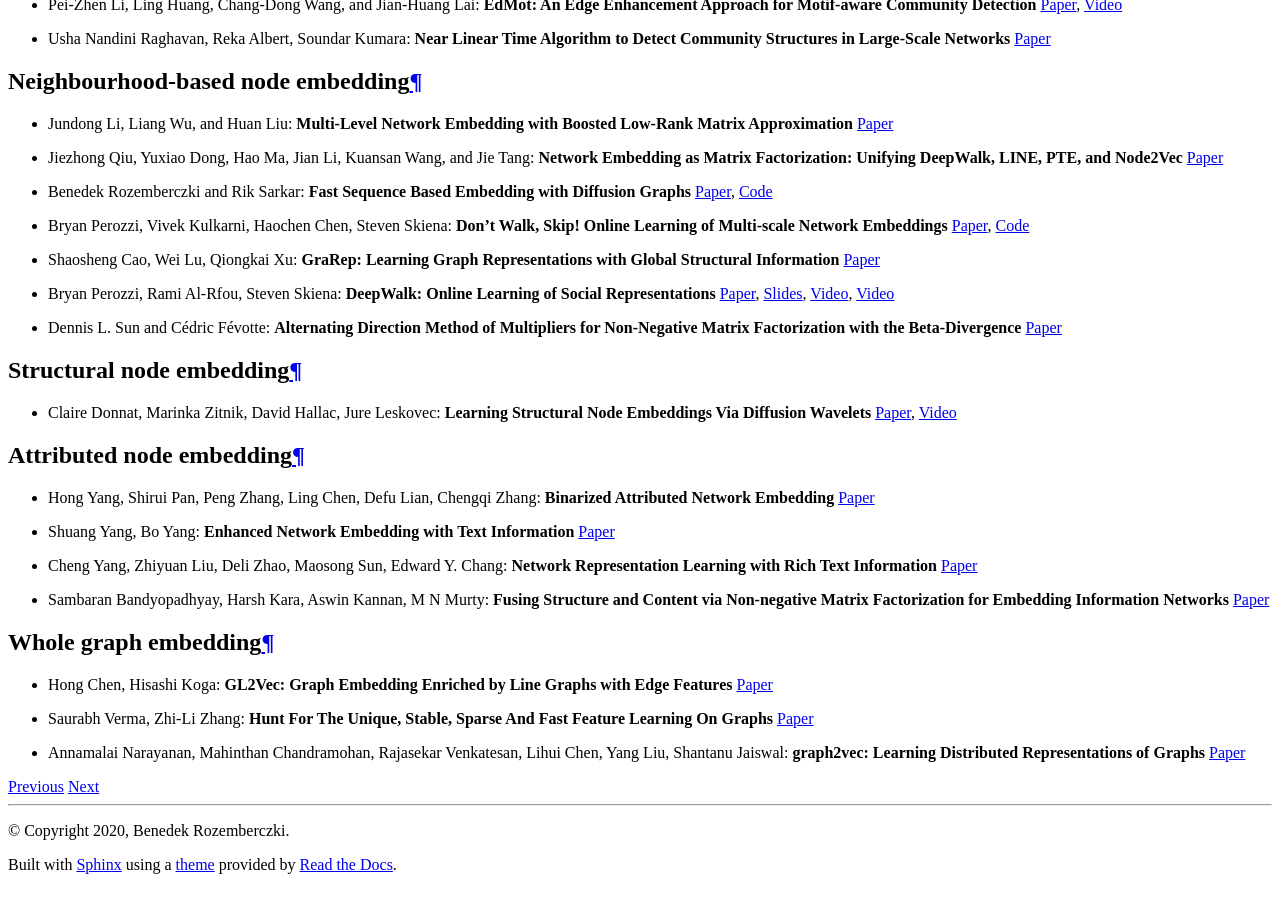
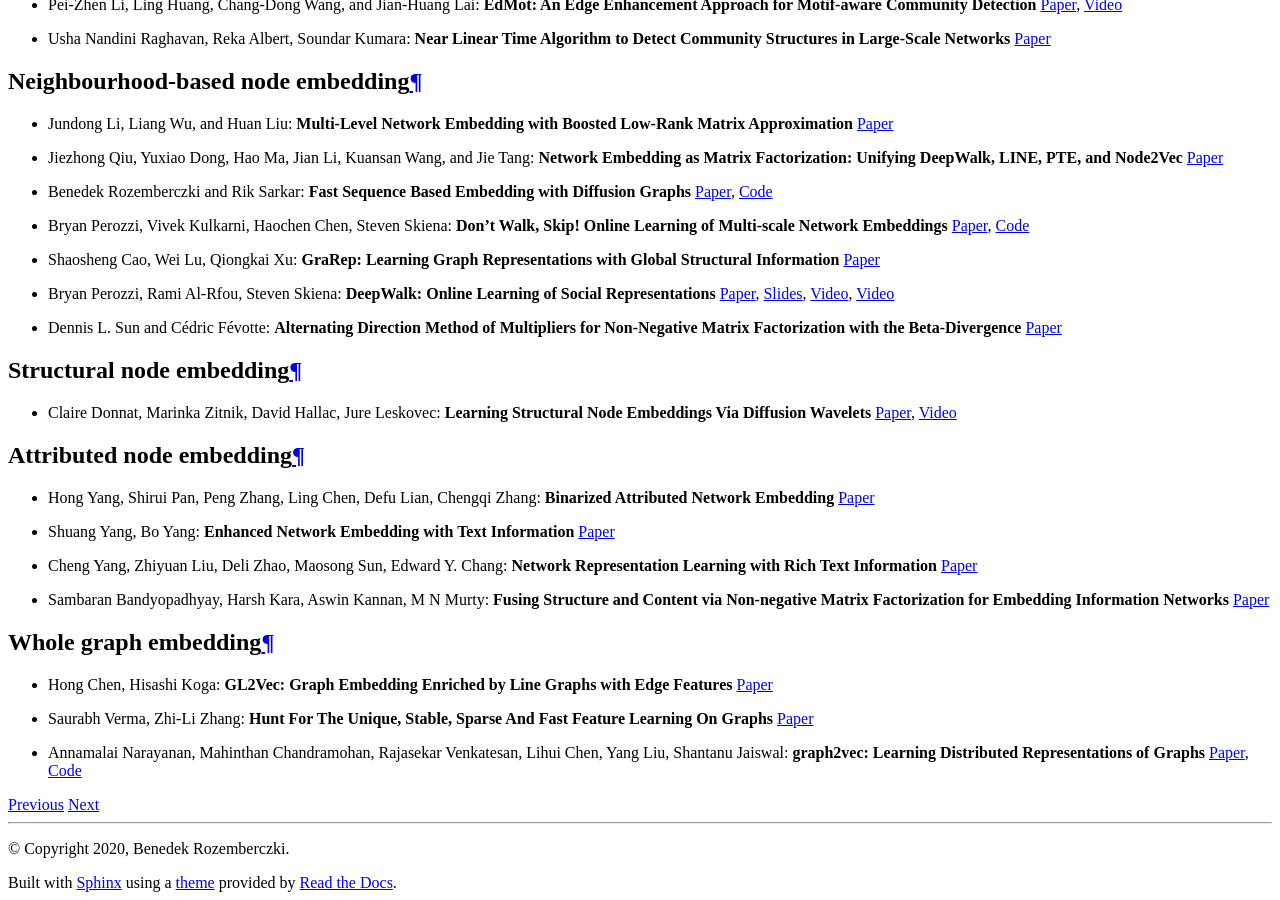
Before and after one commit to benedekrozemberczki/karateclub, a Sphinx documentation site: the page built from docs/source/notes/resources.rst, in a window 1280 px wide and 900 px high, scrolled down 1365 px. Built offline with Sphinx 7.4.7 and the Read the Docs theme 2.0.0, drawn with Linux system fonts in a browser that asks for light colours; pages that are not in the unit, such as notebooks, are missing from menus.

Commit message:
Resource enriching by adding code references.

```diff
--- a/docs/source/notes/resources.rst
+++ b/docs/source/notes/resources.rst
@@ -62,4 +62,4 @@ Whole graph embedding
 
 * Saurabh Verma, Zhi-Li Zhang: **Hunt For The Unique, Stable, Sparse And Fast Feature Learning On Graphs** `Paper <https://papers.nips.cc/paper/6614-hunt-for-the-unique-stable-sparse-and-fast-feature-learning-on-graphs>`_
 
-* Annamalai Narayanan, Mahinthan Chandramohan, Rajasekar Venkatesan, Lihui Chen, Yang Liu, Shantanu Jaiswal: **graph2vec: Learning Distributed Representations of Graphs** `Paper <https://arxiv.org/abs/1707.05005>`_
+* Annamalai Narayanan, Mahinthan Chandramohan, Rajasekar Venkatesan, Lihui Chen, Yang Liu, Shantanu Jaiswal: **graph2vec: Learning Distributed Representations of Graphs** `Paper <https://arxiv.org/abs/1707.05005>`_, `Code <https://github.com/benedekrozemberczki/graph2vec>`_
```
